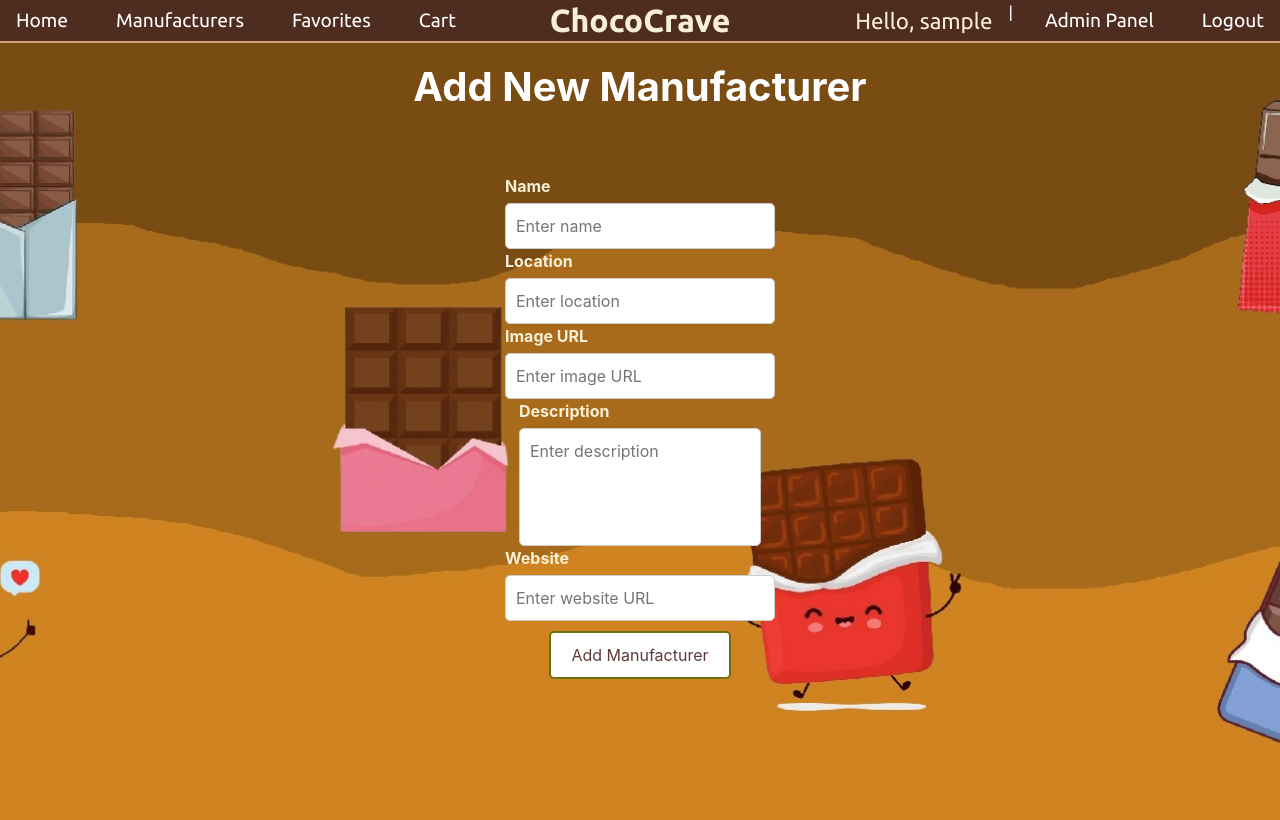
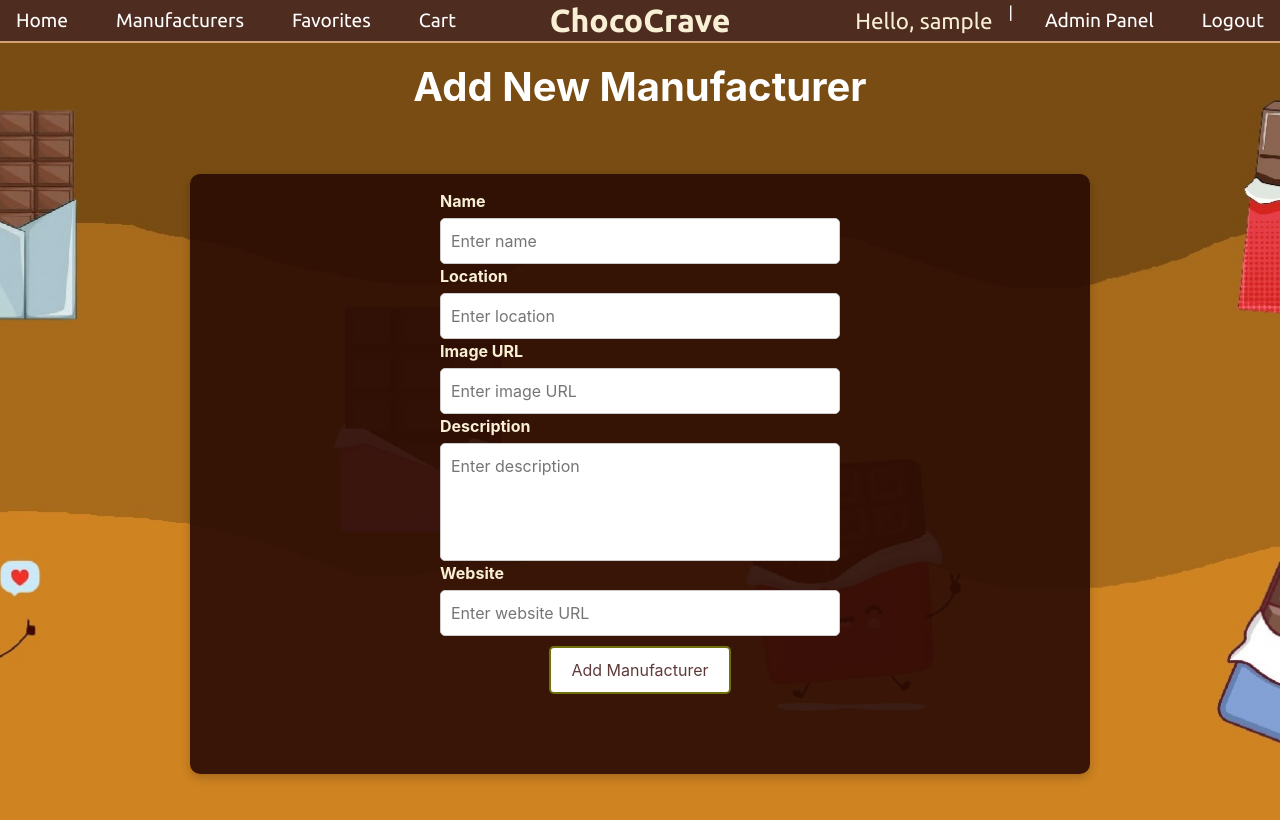
Before and after one commit to aljinovic-ante/ChocoCrave, a React (Create React App) app in the folder frontend/: page /manufacturers/add in a window 1280 px wide. Shown: the top 820 px of the page. Built offline with nearby package versions, Linux system fonts and the light colour scheme; sample sign-in values are in the browser's storage; the HTML template or start-up script is replaced by a standard one.

Commit message:
forbid delete man if related prod

```diff
--- a/frontend/src/components/manufacturers/addManufacturer.js
+++ b/frontend/src/components/manufacturers/addManufacturer.js
@@ -59,9 +59,9 @@ const AddManufacturer = () => {
         }}
       />
       <div className="details-wrapper2">
-        <div className="details-content">
+        <div className="details-section2">
           <form onSubmit={handleSubmit}>
-            <div className="form-group">
+            <div className="form-group2">
               <label>Name</label>
               <input
                 type="text"
@@ -70,7 +70,7 @@ const AddManufacturer = () => {
                 placeholder="Enter name"
               />
             </div>
-            <div className="form-group">
+            <div className="form-group2">
               <label>Location</label>
               <input
                 type="text"
@@ -79,7 +79,7 @@ const AddManufacturer = () => {
                 placeholder="Enter location"
               />
             </div>
-            <div className="form-group">
+            <div className="form-group2">
               <label>Image URL</label>
               <input
                 type="text"
@@ -88,7 +88,7 @@ const AddManufacturer = () => {
                 placeholder="Enter image URL"
               />
             </div>
-            <div className="form-group">
+            <div className="form-group2">
               <label>Description</label>
               <textarea
                 rows="4"
@@ -97,7 +97,7 @@ const AddManufacturer = () => {
                 placeholder="Enter description"
               />
             </div>
-            <div className="form-group">
+            <div className="form-group2">
               <label>Website</label>
               <input
                 type="text"
--- a/frontend/src/components/manufacturers/manufacturerDetails.js
+++ b/frontend/src/components/manufacturers/manufacturerDetails.js
@@ -14,6 +14,7 @@ const ManufacturerDetails = () => {
   const { deleteManufacturer } = useDeleteManufacturer();
   const { refetchManufacturers } = useGetManufacturers();
   const [showDeleteModal, setShowDeleteModal] = useState(false);
+  const [showErrorModal, setShowErrorModal] = useState(false);
 
   const handleDelete = async () => {
     try {
@@ -21,9 +22,11 @@ const ManufacturerDetails = () => {
       setShowDeleteModal(false);
       navigate('/');
     } catch (err) {
-      console.error('Failed to delete manufacturer:', err.message);
+      setShowDeleteModal(false);
+      setShowErrorModal(true);
     }
   };
+
 
   const handleShowDeleteModal = () => {
     setShowDeleteModal(true);
@@ -31,6 +34,10 @@ const ManufacturerDetails = () => {
 
   const handleCloseDeleteModal = () => {
     setShowDeleteModal(false);
+  };
+
+  const handleCloseErrorModal = () => {
+    setShowErrorModal(false);
   };
 
   if (loading) {
@@ -102,6 +109,24 @@ const ManufacturerDetails = () => {
           </div>
         </div>
       )}
+      {showErrorModal && (
+        <div className="modal-overlay">
+          <div className="modal">
+            <div className="modal-header">
+              <h2>Cannot Delete Manufacturer</h2>
+              <span className="close" onClick={() => setShowErrorModal(false)}>&times;</span>
+            </div>
+            <div className="modal-body">
+              This manufacturer cannot be deleted because there are products related to it.
+            </div>
+            <div className="modal-footer">
+              <button className="btn-secondary" onClick={() => setShowErrorModal(false)}>
+                Close
+              </button>
+            </div>
+          </div>
+        </div>
+      )}
     </div>
   );
 };
--- a/frontend/src/css/editManufacturer.css
+++ b/frontend/src/css/editManufacturer.css
@@ -178,3 +178,67 @@
   border-radius: 10px;
   box-shadow: 0 4px 10px rgba(0, 0, 0, 0.3);
 }
+
+.details-section2 {
+  flex: 1;
+  display: flex;
+  flex-direction: column;
+  gap: 15px;
+  padding: 15px;
+  border-radius: 10px;
+  background-color: rgba(44, 13, 4, 0.923);
+  color: #ffffff;
+  box-shadow: 0 4px 10px rgba(0, 0, 0, 0.2);
+  min-width: 900px;
+  min-height: 600px;
+}
+
+.details-section .form-group2 {
+  width: 100%;
+}
+
+.details-section .form-group2 input,
+.details-section .form-group2 textarea {
+  width: calc(100% - 20px);
+  max-width: 400px;
+  margin: 0 auto;
+}
+
+.form-group2 {
+  display: flex;
+  flex-direction: column;
+  gap: 5px;
+  align-items: center;
+}
+
+.form-group2 label {
+  font-weight: bold;
+  font-size: 1rem;
+  color: #f8efd4;
+  width: 100%;
+  max-width: 400px;
+  text-align: left;
+}
+
+.form-group2 input,
+.form-group2 textarea {
+  padding: 10px;
+  border-radius: 5px;
+  border: 1px solid #ccc;
+  background-color: #ffffff;
+  color: #333;
+  font-size: 1rem;
+  box-sizing: border-box;
+  width: 400px;
+}
+
+.form-group2 textarea {
+  resize: none;
+}
+
+.form-group2 input:focus,
+.form-group2 textarea:focus {
+  outline: none;
+  border-color: #ffaf4d;
+  box-shadow: 0 0 8px rgba(255, 175, 77, 0.5);
+}
--- a/frontend/src/hooks/manufacturers/useDeleteManufacturer.js
+++ b/frontend/src/hooks/manufacturers/useDeleteManufacturer.js
@@ -12,12 +12,18 @@ const useDeleteManufacturer = () => {
         },
       });
       if (!response.ok) {
+        const errorData = await response.json();
+        if (response.status === 400 && errorData.error) {
+          throw new Error(errorData.error);
+        }
         throw new Error('Failed to delete manufacturer');
       }
+
       await response.json();
       refetchManufacturers();
     } catch (err) {
       setError(err.message);
+      throw err;
     }
   };
 
```
Also changed, not shown: 2 other files (tests, documents, lock files or other folders). Lines whose indentation alone changed are shown as unchanged.
